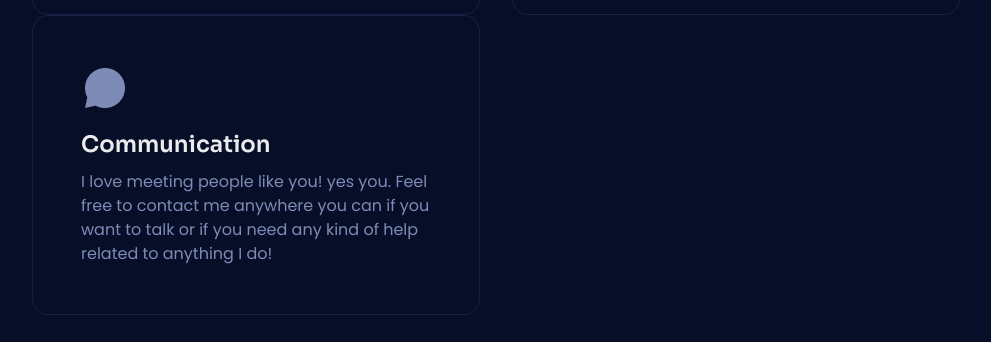
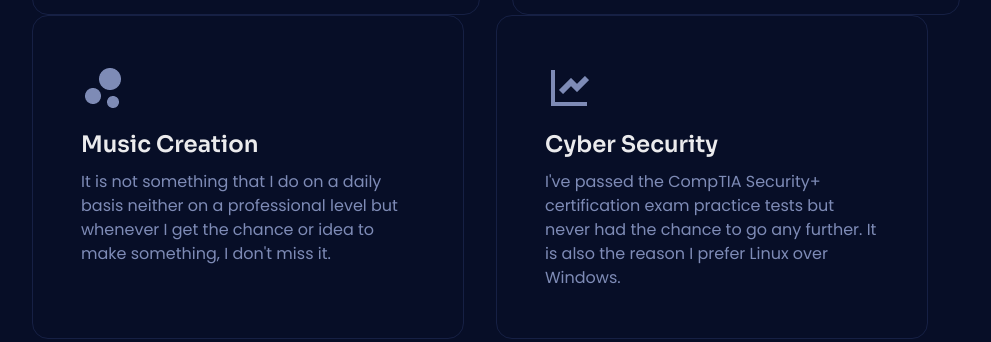
Before and after one commit to montymht/montymht.github.io, a plain HTML site: page index.html in a window 1280 px wide. Shown: the part 3173-3515 px from the top of the page, without its empty margins (144-1135 px from the left). Drawn offline with Linux system fonts and the light colour scheme.

Commit message:
Update index.html

```diff
--- a/index.html
+++ b/index.html
@@ -134,15 +134,6 @@
                 </div>
               </div>
             </div>
-            <div class="col-md-6">
-              <div class="border rounded-1 border-700 h-100 features-items">
-                <div class="p-5"><img src="assets/img/gallery/comment.png" alt="Comment" style="width:48px;height:48px;" />
-                  <h3 class="pt-3 lh-base">Communication</h3>
-                  <p class="mb-0">I love meeting people like you! yes you. Feel free to contact me anywhere you can if you want to talk or if you need any kind of help related to anything I do!</p>
-                </div>
-              </div>
-            </div>
-          </div>
           <div class="row mb-4">
             <div class="col-md-6">
               <div class="border rounded-1 border-700 h-100 features-items">
```
